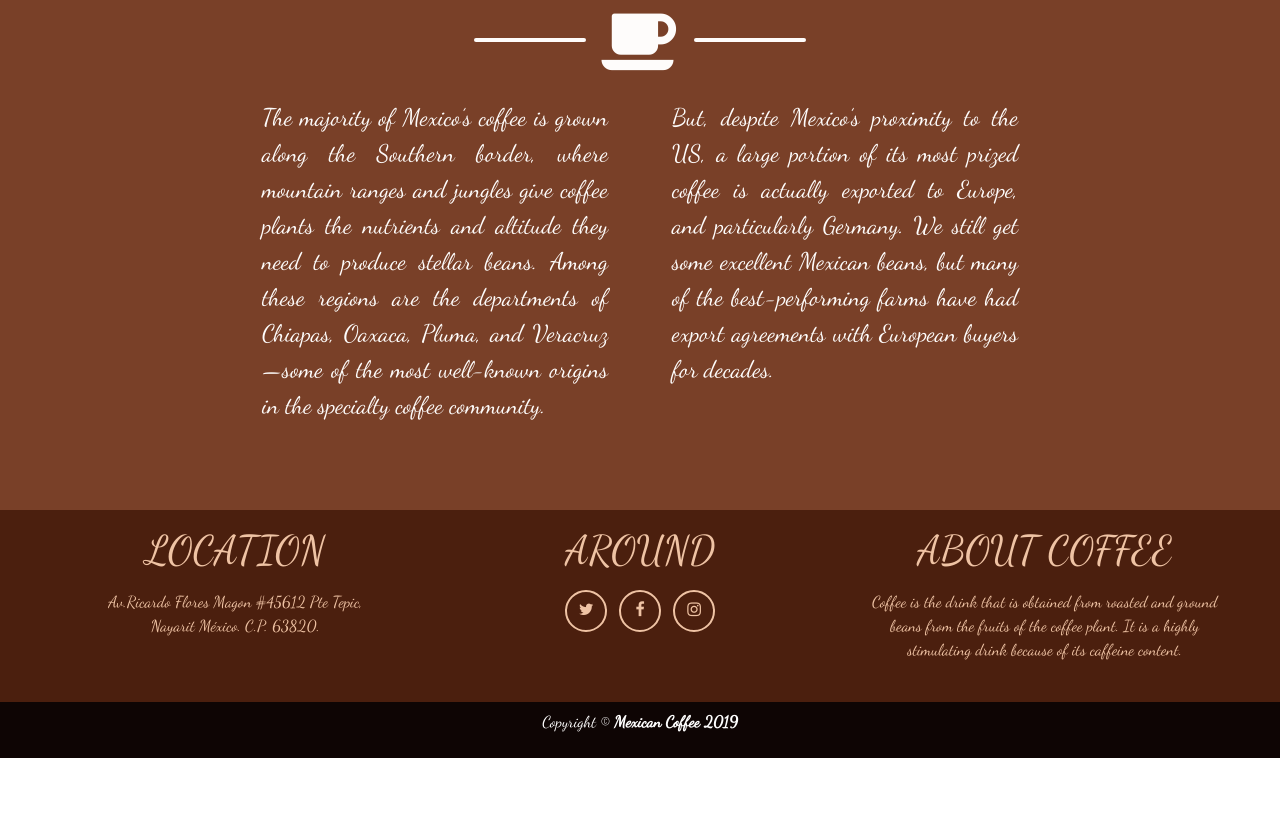
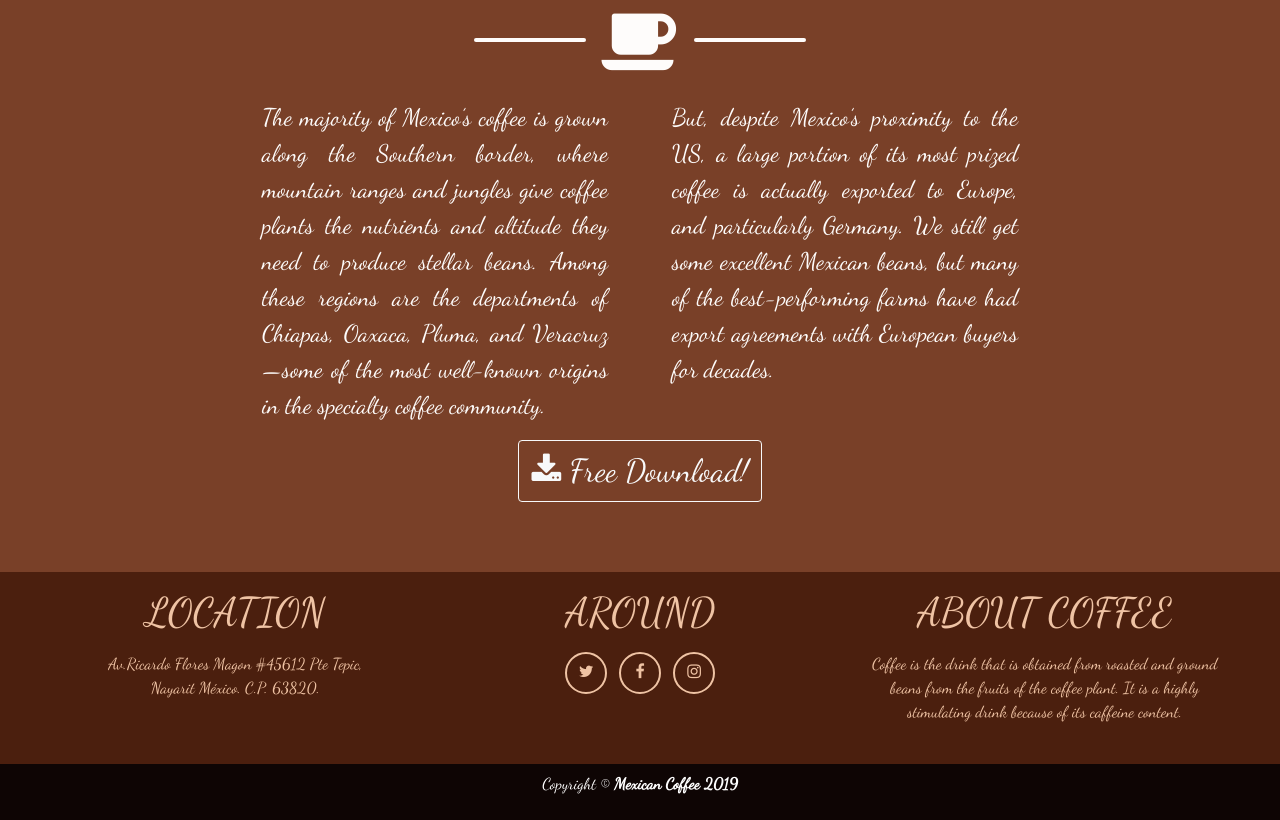
Before and after one commit to joanrodriguezhe/LP-MexicanCoffee, a website: page views/index.html in a window 1280 px wide. Shown: the part 1170-1990 px from the top of the page. Before the commit the page ends 1928 px from the top, so only its background shows below. Drawn offline with nearby package versions, Linux system fonts and the light colour scheme; files that its build step writes are made by us from their sources; files whose address does not match are found by name.

Commit message:
[LP-010] FEAT: Added button

```diff
--- a/public/css/about.scss
+++ b/public/css/about.scss
@@ -17,6 +17,9 @@
     height: 4px;
     max-width: 112px;
     width: 25%;
+  }
+  .btn {
+    font-size: xx-large !important;
   }
 }
 // Small devices (landscape phones, 576px and up)
--- a/views/index.html
+++ b/views/index.html
@@ -114,6 +114,12 @@
                     </p>
                 </div>
             </div>
+            <div class="row justify-content-center">
+                <a class="btnAbout btn btn-xl btn-outline-light" href="https://github.com/joanrodriguezhe/LP-MexicanCoffee" target="_blank" rel="noopener noreferrer">
+                    <i class="fa fa-download"></i> Free Download!
+                </a>
+            </div>
+        </div>
         </div>
     </section>
 
```
Also changed, not shown: public/css/main.css.
